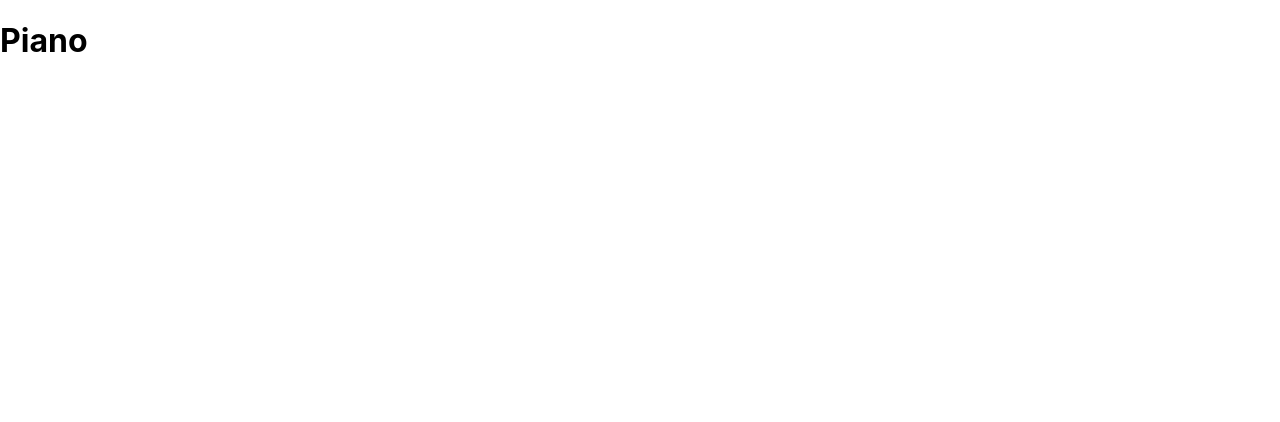
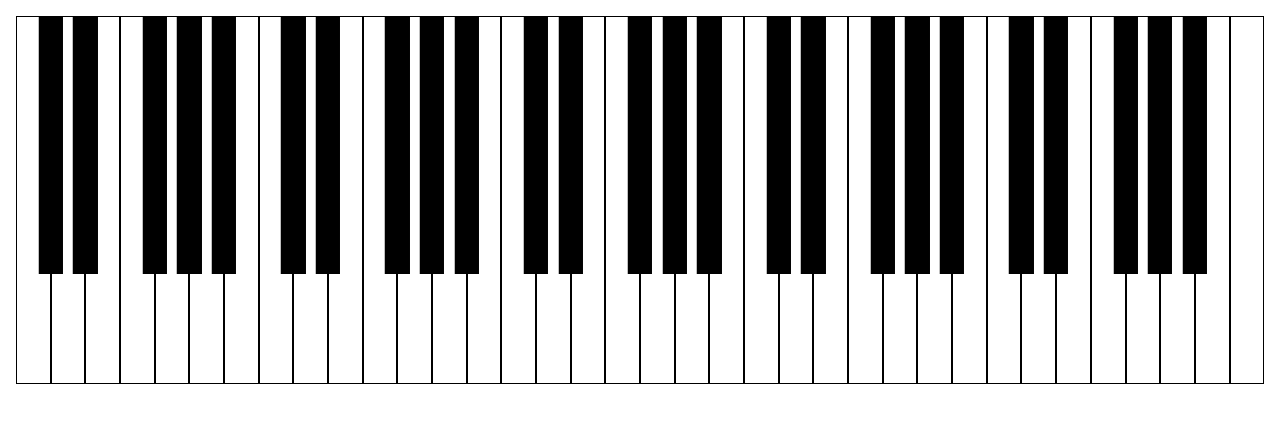
Before and after one commit to TimMansell/keyboard, a React (Create React App) app: page / in a window 1280 px wide. Shown: the top 422 px of the page. Built offline with nearby package versions, Linux system fonts and the light colour scheme.

Commit message:
Set up beginner piano

```diff
--- a/public/index.html
+++ b/public/index.html
@@ -24,7 +24,7 @@
       work correctly both with client-side routing and a non-root public URL.
       Learn how to configure a non-root public URL by running `npm run build`.
     -->
-    <title>React App</title>
+    <title>Piano</title>
   </head>
   <body>
     <noscript>You need to enable JavaScript to run this app.</noscript>
--- a/src/App.js
+++ b/src/App.js
@@ -1,7 +1,8 @@
 import React from 'react';
+import Piano from './components/Piano/Piano';
 
 function App() {
-  return <h1>Piano</h1>;
+  return <Piano />;
 }
 
 export default App;
--- /dev/null
+++ b/src/components/Keys/Keys.js
@@ -0,0 +1,19 @@
+import React from 'react';
+import PropTypes from 'prop-types';
+import './keys.scss';
+
+function Keys({ type }) {
+  return (
+    <div className="key">
+      {type.map((key, index) => (
+        <div className="key__btn" key={index}></div>
+      ))}
+    </div>
+  );
+}
+
+Keys.propTypes = {
+  type: PropTypes.object.isRequired,
+};
+
+export default Keys;
--- /dev/null
+++ b/src/components/Keys/keys.scss
@@ -0,0 +1,26 @@
+.key {
+  display: flex;
+  flex: 1;
+  flex-direction: column;
+  position: relative;
+
+  &__btn {
+    flex: 1;
+    border: 1px solid #000;
+
+    &:nth-of-type(1) {
+      background: #fff;
+      position: relative;
+      display: flex;
+    }
+
+    &:nth-of-type(2) {
+      position: absolute;
+      background: #000;
+      height: 70%;
+      z-index: 1;
+      width: 70%;
+      transform: translateX(-50%);
+    }
+  }
+}
--- /dev/null
+++ b/src/components/Piano/Piano.js
@@ -0,0 +1,17 @@
+import React from 'react';
+import './piano.scss';
+import keys from './beginner.json';
+
+import Keys from '../Keys/Keys';
+
+function Piano() {
+  return (
+    <div className="piano">
+      {keys.keys.map((key, index) => (
+        <Keys key={index} type={key} />
+      ))}
+    </div>
+  );
+}
+
+export default Piano;
--- /dev/null
+++ b/src/components/Piano/beginner.json
@@ -0,0 +1,40 @@
+{
+  "keys": [
+    [0],
+    [0,1],
+    [0,1],
+    [0],
+    [0,1],
+    [0,1],
+    [0,1],
+    [0],
+    [0,1],
+    [0,1],
+    [0],
+    [0,1],
+    [0,1],
+    [0,1],
+    [0],
+    [0,1],
+    [0,1],
+    [0],
+    [0,1],
+    [0,1],
+    [0,1],
+    [0],
+    [0,1],
+    [0,1],
+    [0],
+    [0,1],
+    [0,1],
+    [0,1],
+    [0],
+    [0,1],
+    [0,1],
+    [0],
+    [0,1],
+    [0,1],
+    [0,1],
+    [0]
+  ]
+}
--- /dev/null
+++ b/src/components/Piano/piano.scss
@@ -0,0 +1,6 @@
+.piano {
+  display: flex;
+  position: relative;
+  height: 50vh;
+  padding: 1rem;
+}
--- a/src/index.css
+++ b/src/index.css
@@ -1,3 +1,9 @@
+*,
+*::before,
+*::after {
+  box-sizing: border-box;
+}
+
 body {
   margin: 0;
   font-family:
```
